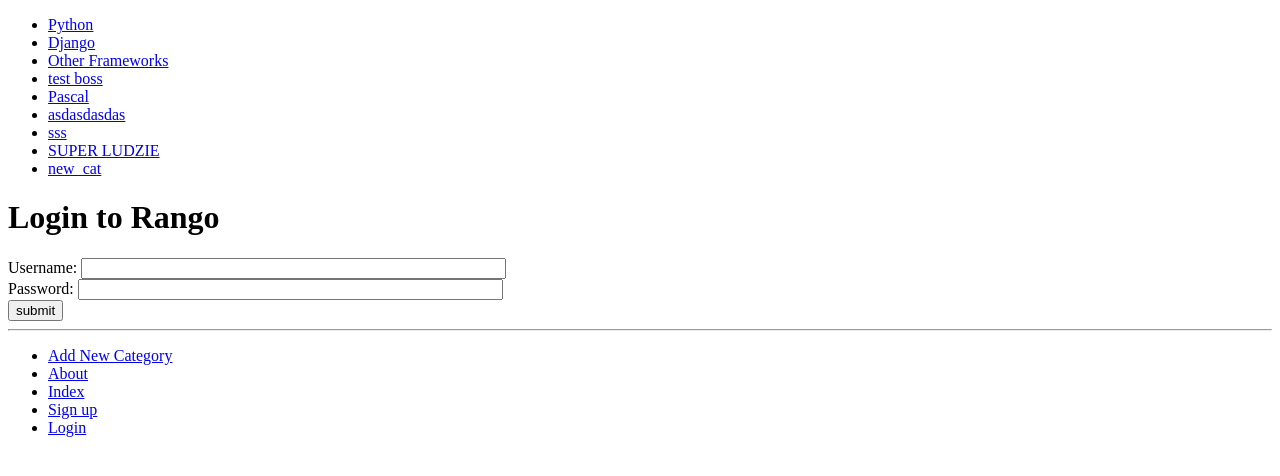
After one commit to sqilz/im-learning-django, a Django app: page /rangoapp/login/ in a window 1280 px wide. The commit adds this page. Shown: the top 476 px of the page. Run offline with Django 3.2, Linux system fonts and the light colour scheme; data comes from the database, SQL or seed files in the repository; both versions use the stored data as it was after the commit.

Commit message:
* db update, + new user profile     pictures * urls.py     urlpattern for login page * views.py      +imports from          -django.contrib.auth          -reverse from urlresolvers          - HttpResponseRedirect     + user_login method * index.html template     if logged in/authenticated username is displayed + login.html template     basic login form posting to {% url 'login' %} * base.html template     added a link to login page

```diff
--- /dev/null
+++ b/tango_with_django_project/rangoapp/templates/rangoapp/login.html
@@ -0,0 +1,18 @@
+{% extends 'rangoapp/base.html' %}
+{% load staticfiles %}
+
+{% block title_block %}
+    Login
+{% endblock title_block %}
+
+{% block body_block %}
+    <h1>Login to Rango</h1>
+    <form id="login_form" method="POST" action="{% url 'login' %}">
+        {% csrf_token %}
+        Username: <input type="text" name="username" value="" size="50" />
+        <br />
+        Password: <input type="password" name="password" value="" size="50" />
+        <br />
+        <input type="submit" value="submit" />
+    </form>
+{% endblock body_block %}
--- a/tango_with_django_project/rangoapp/urls.py
+++ b/tango_with_django_project/rangoapp/urls.py
@@ -11,5 +11,6 @@
         views.show_category, name='show_category'),
     url(r'^category/(?P<category_name_slug>[\w\-]+)/add_page/$',
         views.add_page, name='add_page'),
-    url(r'^register/$', views.register, name='register')
+    url(r'^register/$', views.register, name='register'),
+    url(r'^login/$', views.user_login, name='login')
 ]
--- a/tango_with_django_project/rangoapp/views.py
+++ b/tango_with_django_project/rangoapp/views.py
@@ -1,5 +1,8 @@
 from django.shortcuts import render
-from django.http import HttpResponse
+from django.core.urlresolvers import reverse
+from django.contrib.auth import authenticate, login
+from django.http import HttpResponse, HttpResponseRedirect
+
 from rangoapp.models import Category, Page
 from rangoapp.forms import CategoryForm, PageForm, UserForm, UserProfileForm
 # Create your views here.
@@ -163,3 +166,46 @@
                   {'user_form': user_form,
                    'profile_form': profile_form,
                    'registered': registered})
+
+
+def user_login(request):
+    # If the request is HTTP POST, try to pull out the relevant information
+    if request.method == 'POST':
+        # Gather the username and password provided by the suer
+        # This information is obtained from the login form
+        # We use request.POST.get('<variable>') as opposed
+        # to request.POST['<variable>'], because the
+        # request.POST.get('<variable>') returns None if the
+        # value does not exist, while request.POST['<variable>']
+        # will raise a KeyError exception
+        username = request.POST.get('username')
+        password = request.POST.get('password')
+
+        # Use Djangos macinery to attempt to see if the username/password
+        # combination is valid - a User object is returned if it is
+        user = authenticate(username=username, password=password)
+
+        # If we have a User object, the details are correct.
+        # If None (Python;s way of representing the absence of a value) no user
+        # with matching credentials was found
+        if user:
+            # Is the account active? It could have been disabled
+            if user.is_active:
+                # If the account is valid and active, we can lgo the user in
+                # We'll send the user back to the homepage
+                login(request, user)
+                return HttpResponseRedirect(reverse('index'))
+            else:
+                # An inactive accuont was used 0 no loggin in!
+                return HttpResponse("Your Rango account is disabled.")
+        else:
+            # Bad login details were provided. So we can't log the user in
+            print("Invalid login details: {0}, {1}".format(username, password))
+            return HttpResponse("Invalid login details supplied.")
+
+    # The request is not a HTTP POST, so display the login form
+    # This scenari would most likely be a HTTP GET
+    else:
+        # No context variables to pass to the template system, hence the
+        # blank dictionary object ...
+        return render(request, 'rangoapp/login.html', {})
--- a/tango_with_django_project/templates/rangoapp/base.html
+++ b/tango_with_django_project/templates/rangoapp/base.html
@@ -29,6 +29,7 @@
                 <li><a href="{% url 'about' %}">About</a></li>
                 <li><a href="{% url 'index' %}">Index</a></li>
                 <li><a href="{% url 'register' %}">Sign up</a></li>
+                <li><a href="{% url 'login' %}">Login</a></li>
             </ul>
         </div>
     </body>
```
Also changed, not shown: tango_with_django_project/rangoapp/templates/rangoapp/index.html (+10 -2 lines), tango_with_django_project/db.sqlite3, tango_with_django_project/media/profile_images/capture16_art_590af91d9fb8b_art_595e090b7dddc_u4wm1qw.jpg (added), tango_with_django_project/media/profile_images/comment_uwp7apHmPra52U06jgCI1sJui1zMcdyj.png (added).
